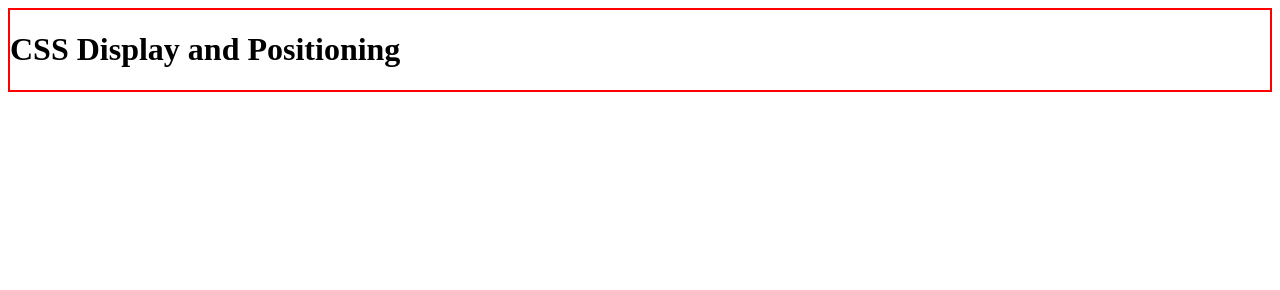
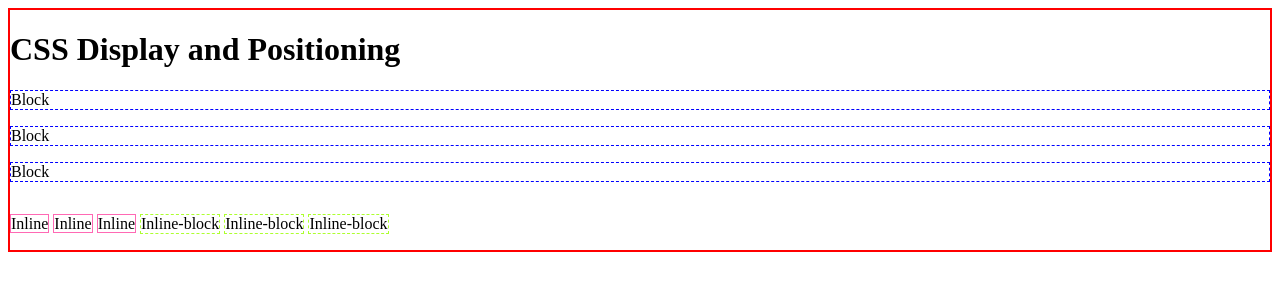
Before and after one commit to AJStrizzy/CSS-Display-Positioning, a plain HTML site: page index.html in a window 1280 px wide. Drawn offline with Linux system fonts and the light colour scheme.

Commit message:
[style] Add display to class elements

```diff
--- a/index.html
+++ b/index.html
@@ -9,6 +9,20 @@
 <body>
     <div class="container">
         <h1>CSS Display and Positioning</h1>
+
+        <p class="one">Block</p>
+        <p class="one">Block</p>
+        <p class="one">Block</p>
+
+        <p class="two">Inline</p>
+        <p class="two">Inline</p>
+        <p class="two">Inline</p>
+
+        <p class="three">Inline-block</p>
+        <p class="three">Inline-block</p>
+        <p class="three">Inline-block</p>
+
+
     </div>
 </body>
 </html>
--- a/style.css
+++ b/style.css
@@ -1,3 +1,22 @@
 .container {
     border: 2px solid red;
 }
+
+.one {
+    display: block;
+    border: 1px dashed blue;
+}
+
+.two {
+    display: inline;
+    border: 1px solid hotpink;
+}
+
+.three {
+    display: inline-block;
+    border: 1px dashed greenyellow;
+}
+
+.four {
+    display: hidden;
+}
```
